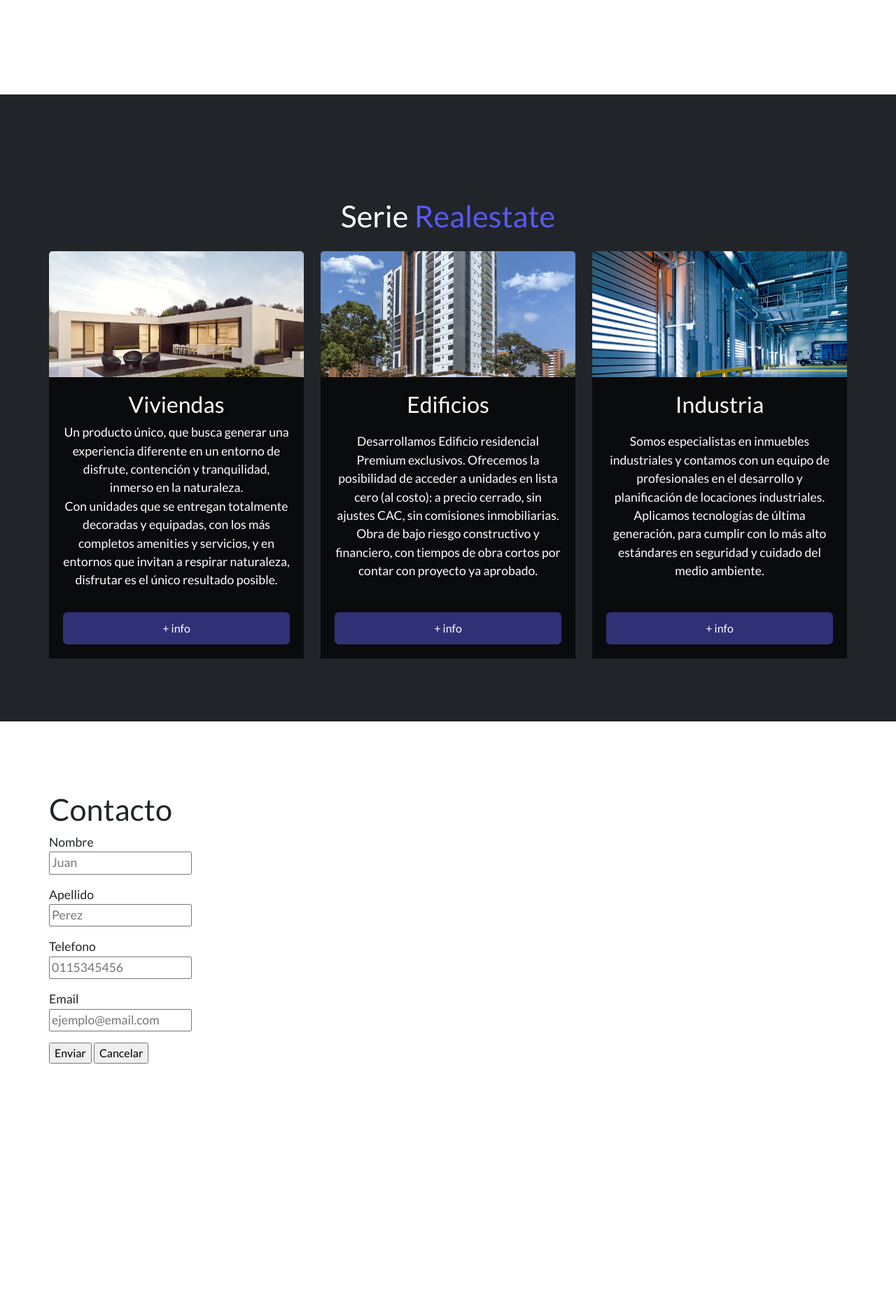
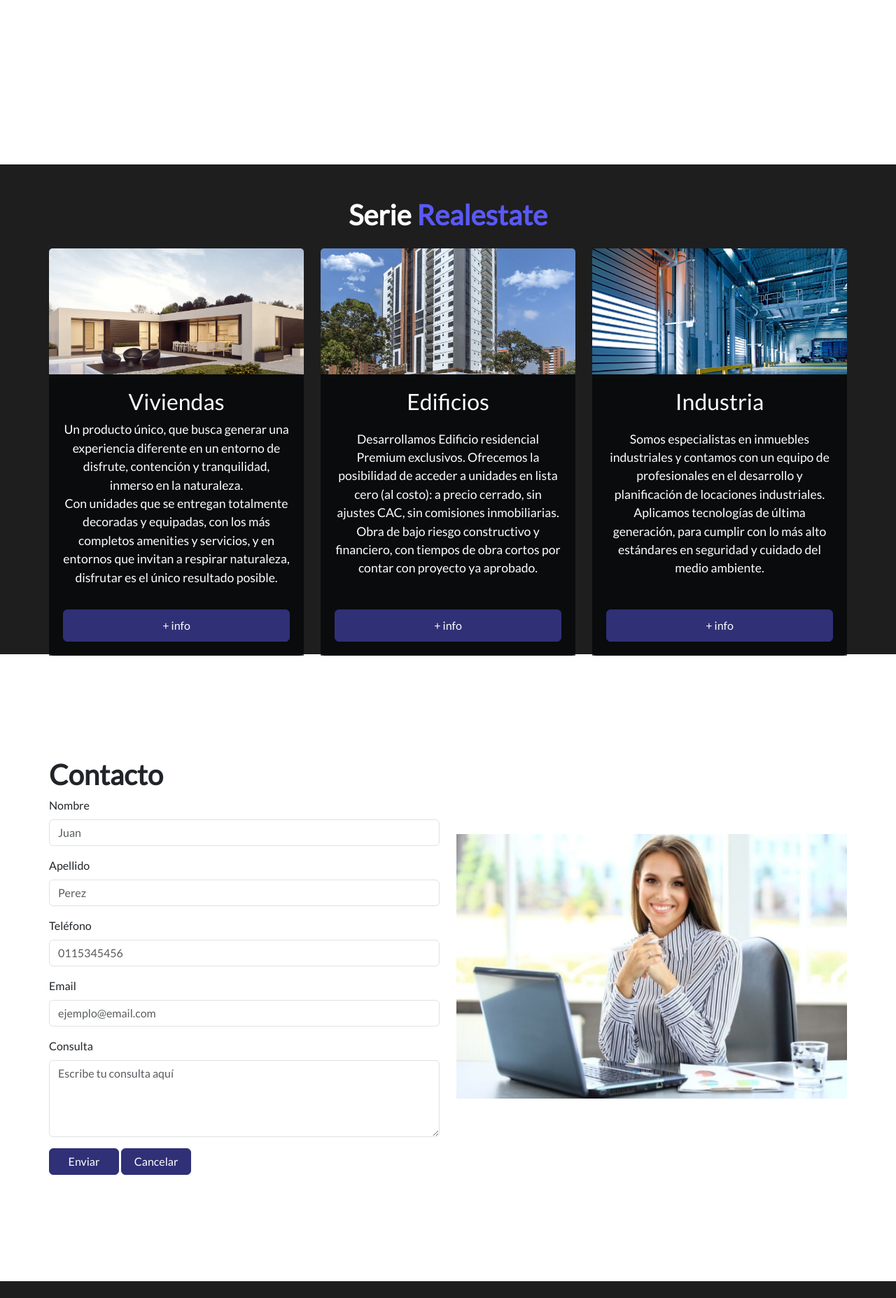
Before and after one commit to LeandroAgristola/Pruebas-Django, a Django app: page / in a window 1280 px wide. Shown: the part 1465-3320 px from the top of the page at 70% size. Run offline with Django 5.2, Linux system fonts and the light colour scheme; some libraries are stand-ins or nearby versions.

Commit message:
Terminamos desktop

```diff
--- a/realestateapp/static/css/style.css
+++ b/realestateapp/static/css/style.css
@@ -12,17 +12,23 @@ body {
     margin: 0;
 }
 
-h1 { font-size: 3.5em; }
-h2 { font-size: 2.7em; }
+h1 { font-size: 3em; font-weight: bold; }
+h2 { font-size: 2.5em; font-weight: bold; }
 h3 { font-size: 2em; }
 p { font-size: 1.1em; }
+a {text-decoration: none; } /* Elimina el subrayado */
+
 
 .color-acento { color:rgb(89, 89, 247);} /**Estilo de los textos diferentes**/
 
 .container{
     margin-top: 100px;
+    padding: 0;
     height: calc(100vh - 100px);
-    padding: 0;
+}
+
+section {
+    scroll-margin-top: 100px; /* Altura del menú fijo */
 }
 
 /* Header */
@@ -37,10 +43,12 @@ p { font-size: 1.1em; }
     padding: 25px 30px;
     font-weight: bold;
     font-size: 2em;
+
 }
 
+
 .custom-header {
-    background-color: rgb(245, 245, 245);
+    background-color: white;
     box-shadow: 0 2px 10px rgba(0, 0, 0, 0.3);
 }
 
@@ -58,6 +66,7 @@ p { font-size: 1.1em; }
     font-weight: bold;
     color: black;
     transition: all 0.5s;
+    background-color: white;
 }
 
 .navbar-dark .navbar-nav .nav-link:hover {
@@ -82,9 +91,7 @@ p { font-size: 1.1em; }
 }
 
 #hero h1 {
-    font-size: 3rem;
-    margin-bottom: 20px;
-    font-weight: bold;
+    margin-top: 60px;
 }
 
 /* Tarjetas en el carrusel */
@@ -100,7 +107,7 @@ p { font-size: 1.1em; }
 
 #hero .card {
     border-radius: 10px;
-    height: 600px;
+    height: 550px;
     width: 500px;
     background: rgba(0, 0, 0, 0.700);
     color: white;
@@ -150,6 +157,8 @@ p { font-size: 1.1em; }
 #serie {
     background-color: rgb(30, 30, 30);
     color: white; /* Color del texto en la tarjeta */
+    padding: 0; /* Asegúrate de no tener padding innecesario */
+    margin: 0; /* Elimina cualquier margen blanco adicional */
 }
 
 #serie h2 {
@@ -197,16 +206,71 @@ p { font-size: 1.1em; }
     background-color: #ffffff; /* Fondo blanco */
 }
 
+#contacto .form-control:focus { /*cambiamos los coleres de los input al estar activos*/
+    border-color: rgb(48, 48, 119) !important;
+    box-shadow: 0 0 0 .2rem rgba(48, 48, 119, 0.25) !important;
+}
+
+#contacto .btn {
+    width: 100px;
+    font-size: 1em;
+    background-color: rgb(48, 48, 119);
+    border-color: rgb(48, 48, 119);
+}
+
+#contacto .btn:hover {
+    background-color:rgb(89, 89, 247);
+    border-color:rgb(89, 89, 247);
+}
+
 /* Estilo específico para la sección "ubicacion" */
 
 #ubicacion {
     background-color: rgb(30, 30, 30);
     color: white;
+    display: flex;
+    flex-direction: column; /* Asegura que el contenido se alinee en columna */
+    align-items: center; /* Centra horizontalmente el contenido */
+    justify-content: center; /* Centra verticalmente el contenido */
+    text-align: center;
+    height: calc(100vh - 200px);
+    padding: 10px; /* Agrega padding para reducir el margen */
+}
+
+#ubicacion h2 {
+    margin-bottom: 20px; /* Reduce el margen inferior del título */
+}
+
+#ubicacion iframe {
+    height: 450px;
+    width: 600px;
+    border: 0; /* Elimina el borde del iframe */
+}
+
+/* Estilo específico para la sección "Footer" */
+
+footer {
+    background-color: #ffffff; /* Fondo blanco */
+    height: 100px;
+}
+
+footer {
+    font-size: 1.1em;
 
 }
 
-#footer {
-    background-color: #ffffff; /* Fondo blanco */
-    color:black;
+footer a {
+    color: black; /* Color del texto de los enlaces */
+}
 
+footer a:hover {
+    color: rgb(48, 48, 119); /* Cambia el color al pasar el cursor (puedes usar el color que prefieras) */
 }
+
+footer .fa {
+    font-size: 1.5rem; /* Tamaño de ícono */
+}
+
+footer .text-end {
+    margin-top: 0.5rem; /* Separación entre los datos y el copyright */
+}
--- a/realestateapp/templates/realestateapp/home.html
+++ b/realestateapp/templates/realestateapp/home.html
@@ -21,8 +21,8 @@
 			<div class="container" style="height: 100px; margin-top: 0px;">
 				<div class="row align-items-center">
 					<div class="col-md-3 d-flex align-items-center">
-						<img src="static/logo/logo.png" alt="logo" class="logo-img me-2">
-						<p class="mb-0 logo-text">Realestate</p>
+						<a href="#hero"><img src="static/logo/logo.png" alt="logo" class="logo-img me-2"></a>
+						<a href="#hero"><p class="mb-0 logo-text">Realestate</p></a>
 					</div>
 					<div class="col-md-9">
 						<nav class="navbar navbar-expand-md navbar-dark">
@@ -142,8 +142,8 @@
 			</div>
 		</section>
 
-		<section id="serie" class="bg-dark text-white text-center py-5 ">
-			<div class="container">
+		<section id="serie">
+			<div class="container text-center py-5 ">
 				<h2 class="mb-4">Serie <span class="color-acento">Realestate</span></h2>
 				<div class="row justify-content-center g-4">
 					<div class="col-lg-4 col-md-6">
@@ -180,48 +180,49 @@
 			</div>
 		</section>
 
-		<section id="contacto"><!--Seccion de formulario de contacto-->
-			<div class="container"><!-- Contenedor general Titulo/formulario-imagen-->
-				<div> <!-- Contenedor de titulo-->
-					<h2>Contacto</h2>
-
-				</div>
-				<div class="contenedorform"> <!-- Contenedor Formualario e imagen -->
-					<div class="formulario"> <!--Contenedor Formulario -->
-						<form name="contacto" autocomplete="on" method="post" onsubmit="return validarFormulario();">
-
-							<p>
-							<label for="nombre">Nombre</label>
-							<br>
-							<input type="text" name="nombre" id="nombre" placeholder="Juan"  >
-							</p>
-
-							<p>
-							<label for="apellido"> Apellido</label>
-							<br>
-							<input type="text" name="apellido" id="apellido" placeholder="Perez"  >
-							</p>
-
-							<p>
-							<label for="telefono"> Telefono </label>
-							<br>
-							<input type="tel" name="telefono" id="telefono" placeholder="0115345456" >
-							</p>
-
-							<p>
-							<label for="email"> Email </label>
-							<br>
-							<input type="email" name="email" id="email" placeholder="ejemplo@email.com" >
-							</p>
-
-							<div class="botones">
-								<input type="submit" value="Enviar">
-								<input type="reset" value="Cancelar">
+		<section id="contacto" class="py-5">
+			<div class="container">
+				<div class="row">
+					<!-- Formulario a la izquierda -->
+					<div class="col-md-6">
+						<h2>Contacto</h2>
+						<form method="post" autocomplete="on">
+							<!-- Nombre -->
+							<div class="mb-3">
+								<label for="nombre" class="form-label">Nombre</label>
+								<input type="text" class="form-control" id="nombre" name="nombre" placeholder="Juan">
+							</div>
+							<!-- Apellido -->
+							<div class="mb-3">
+								<label for="apellido" class="form-label">Apellido</label>
+								<input type="text" class="form-control" id="apellido" name="apellido" placeholder="Perez">
+							</div>
+							<!-- Teléfono -->
+							<div class="mb-3">
+								<label for="telefono" class="form-label">Teléfono</label>
+								<input type="tel" class="form-control" id="telefono" name="telefono" placeholder="0115345456">
+							</div>
+							<!-- Email -->
+							<div class="mb-3">
+								<label for="email" class="form-label">Email</label>
+								<input type="email" class="form-control" id="email" name="email" placeholder="ejemplo@email.com">
+							</div>
+							<!-- Cuadro de texto para consulta -->
+							<div class="mb-3">
+								<label for="consulta" class="form-label">Consulta</label>
+								<textarea class="form-control" id="consulta" name="consulta" rows="4" placeholder="Escribe tu consulta aquí"></textarea>
+							</div>
+							<!-- Botones -->
+							<div>
+								<button type="submit" class="btn btn-primary">Enviar</button>
+								<button type="reset" class="btn btn-secondary">Cancelar</button>
 							</div>
 						</form>
 					</div>
-
-					<div class="imgcontacto"></div><!--Imagen telefonista-->
+					<!-- Imagen a la derecha -->
+					<div class="col-md-6 d-flex justify-content-center align-items-center">
+						<img src="static/img/contacto.jpg" alt="Imagen de contacto" class="img-fluid">
+					</div>
 				</div>
 			</div>
 		</section>
@@ -233,29 +234,30 @@
 			</div>
 		</section> <!-- Mapa -->
 
-		<footer> <!-- Parte de contactos-->
-			<div class="container-fluid"><!--Contendor del copyright-->
-				<div class="cajadatos">
-					<div class="datos"> <!--Instagram -->
-						<i class="fa-brands fa-square-instagram"></i> <a href="https://www.instagram.com/realestate/?hl=es" target="_blank">@reakestate</a>
-
-					</div>
-					<div class="datos"> <!--Whatsapp -->
-						<i class="fa-solid fa-phone"></i><a href="https://api.whatsapp.com/send?phone=541143214321" target="_blank">1143214321</a>
-
-					</div>
-					<div class="datos"> <!-- Mail -->
-						<i class="fa-solid fa-envelope"></i> <a href="mailto:consultas@realestate.com" target="_blank">consultas@realestate.com</a>
-
-					</div>
-					<div class="datos"> <!-- Localizacion -->
-						<i class="fa-solid fa-location-dot"></i> <a href="https://maps.app.goo.gl/7smjejBQubtxXAZKA" target="_blank">Calle 14 N°12, La Plata, Buenos aires </a>
-
+		<footer class="bg-light text-dark py-2"> <!-- Fondo y padding del footer -->
+			<div class="container-fluid">
+				<div class="row">
+					<div class="col d-flex justify-content-around mb-2">
+						<div class="d-flex align-items-center">
+							<i class="fa-brands fa-square-instagram me-2"></i>
+							<a href="https://www.instagram.com/realestate/?hl=es" target="_blank">@reakestate</a>
+						</div>
+						<div class="d-flex align-items-center">
+							<i class="fa-solid fa-phone me-2"></i>
+							<a href="https://api.whatsapp.com/send?phone=541143214321" target="_blank">1143214321</a>
+						</div>
+						<div class="d-flex align-items-center">
+							<i class="fa-solid fa-envelope me-2"></i>
+							<a href="mailto:consultas@realestate.com" target="_blank">consultas@realestate.com</a>
+						</div>
+						<div class="d-flex align-items-center">
+							<i class="fa-solid fa-location-dot me-2"></i>
+							<a href="https://maps.app.goo.gl/7smjejBQubtxXAZKA" target="_blank">Calle 14 N°12, La Plata, Buenos aires</a>
+						</div>
 					</div>
 				</div>
-				<div class="copy"> <!-- Seccion Copy -->
-					<p>&copy;Mi empresa 2023</p> <!--Etiqueta para agregar un copyright-->
-
+				<div class="text-end">
+					<p class="mb-0">&copy; Mi empresa 2023</p>
 				</div>
 			</div>
 		</footer>
```
